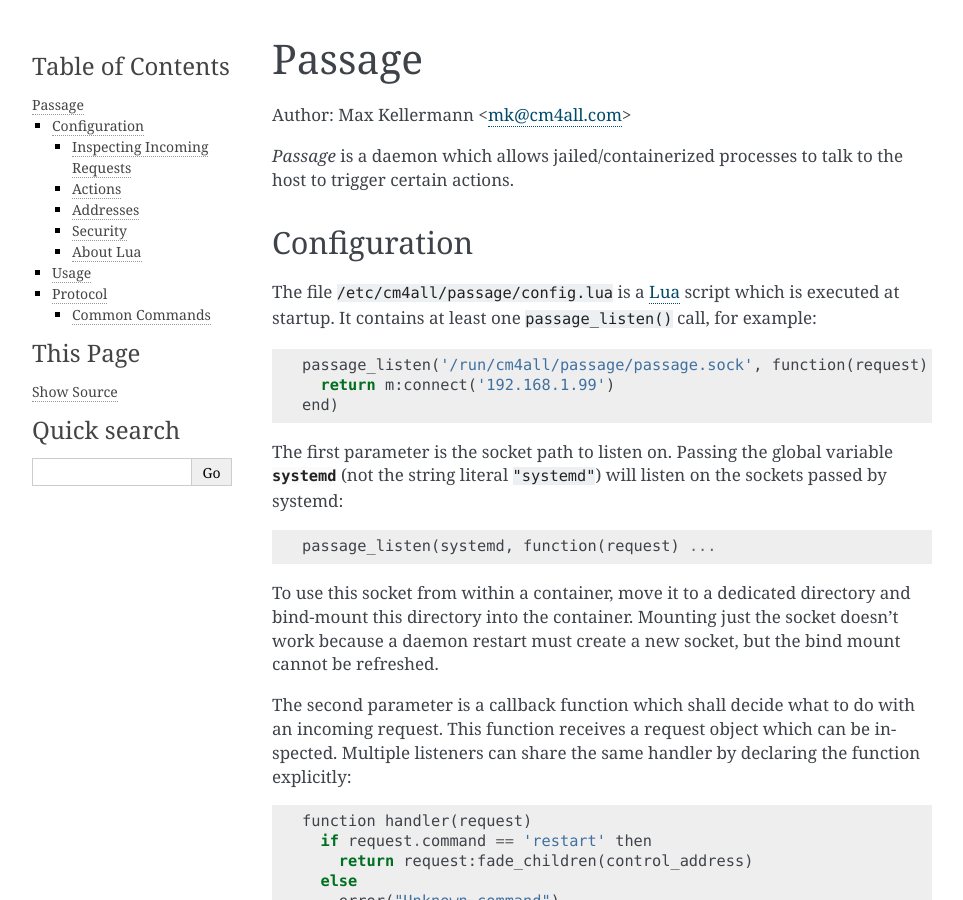
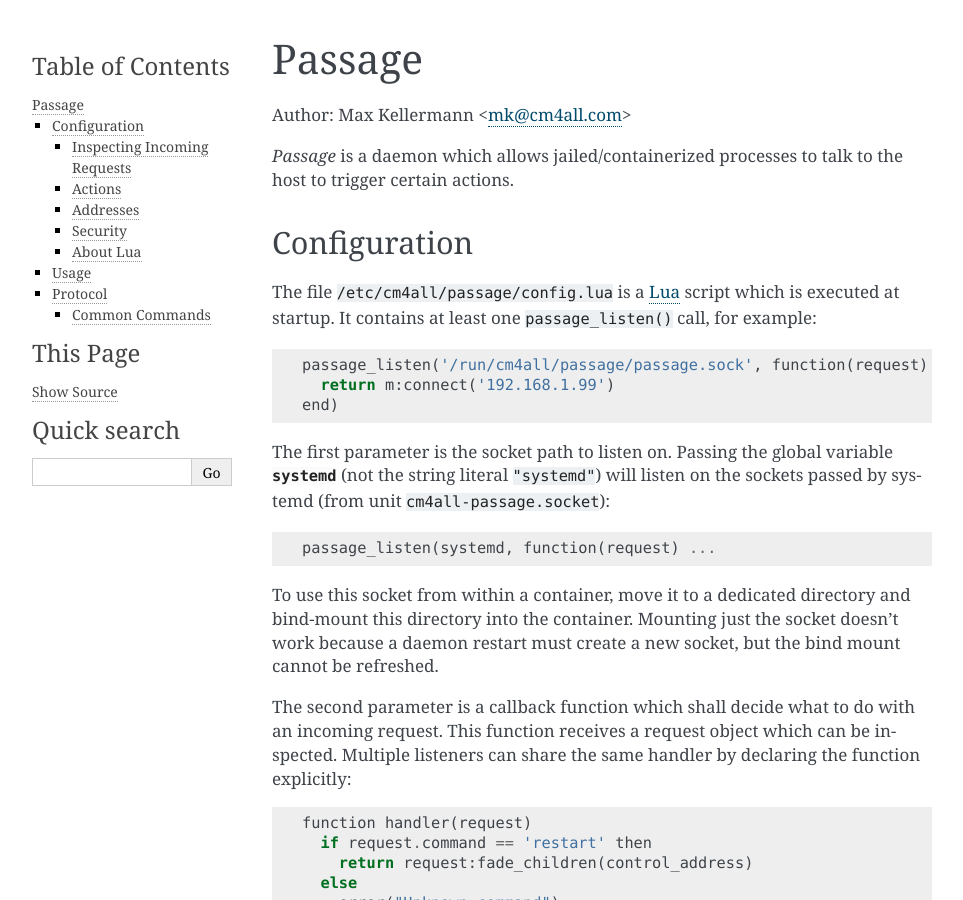
Before and after one commit to CM4all/passage, a Sphinx documentation site: the page built from doc/index.rst, in a window 1280 px wide and 900 px high. Shown: the whole window, without its empty margins (148-1111 px from the left). Built offline with Sphinx 7.4.7, drawn with Linux system fonts in a browser that asks for light colours.

Commit message:
doc: mention unit cm4all-passage.socket

```diff
--- a/doc/index.rst
+++ b/doc/index.rst
@@ -20,7 +20,8 @@
 
 The first parameter is the socket path to listen on.  Passing the
 global variable :envvar:`systemd` (not the string literal
-:samp:`"systemd"`) will listen on the sockets passed by systemd::
+:samp:`"systemd"`) will listen on the sockets passed by systemd (from
+unit :file:`cm4all-passage.socket`)::
 
   passage_listen(systemd, function(request) ...
 
```
